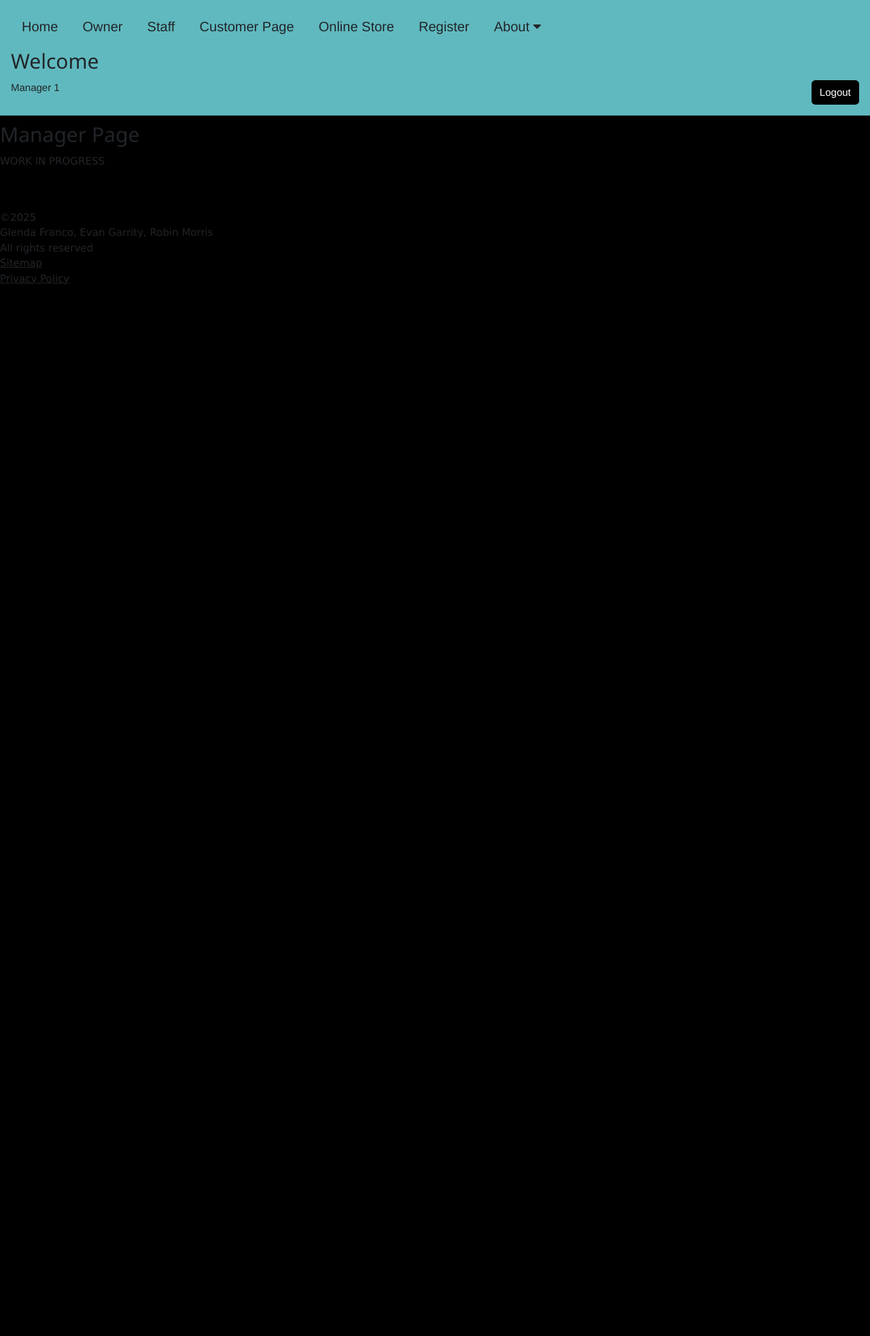
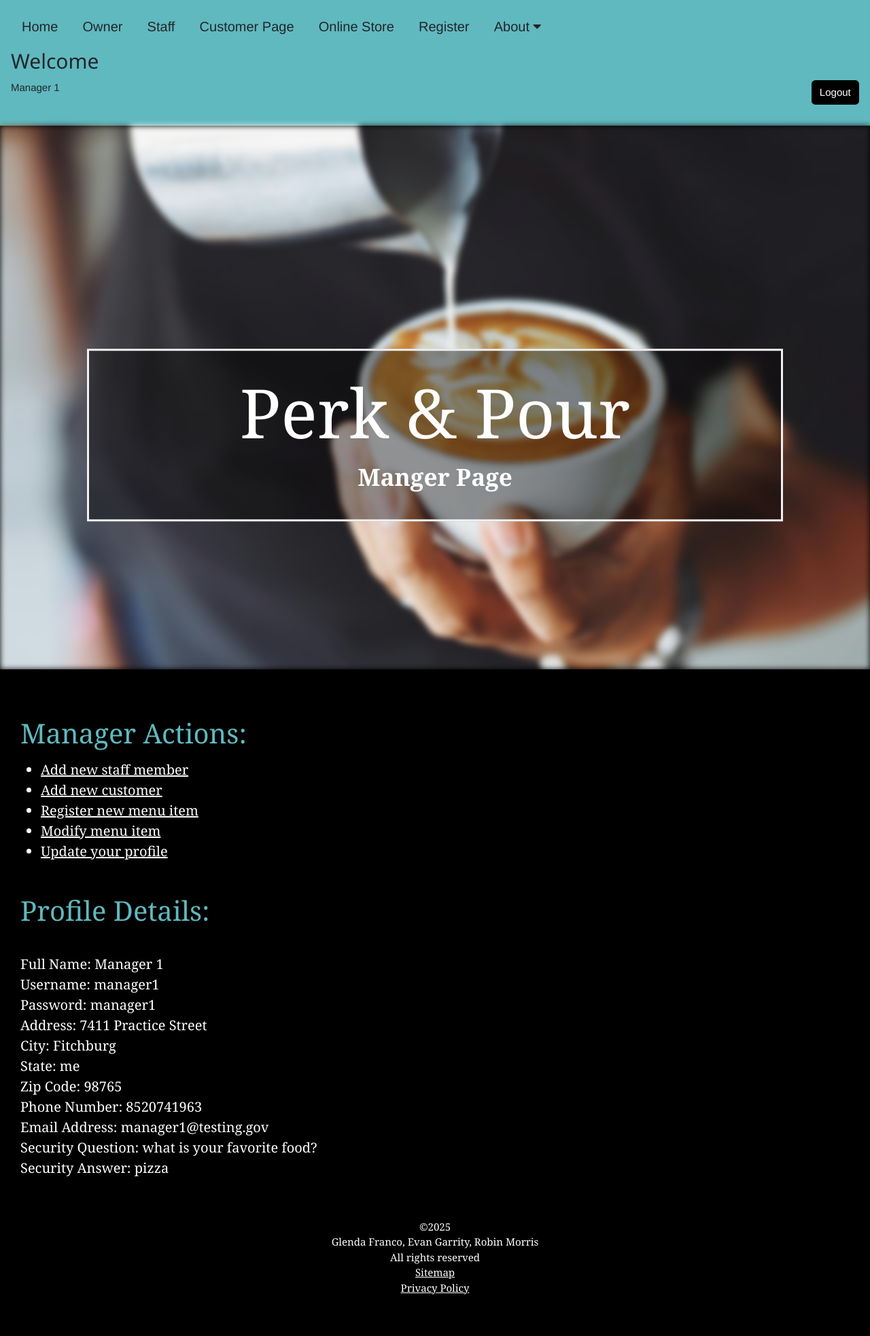
Before and after one commit to robin-e-m/coffeeShop, a PHP site: page /manager.php in a window 1280 px wide. Shown: the whole page at 68% size. Before the commit the page ends 418 px from the top, so only its background shows below. Run offline with PHP 8.4, Linux system fonts and the light colour scheme; a user stored in the database is signed in; data comes from the database, SQL or seed files in the repository.

Commit message:
updated version

```diff
--- a/manager.php
+++ b/manager.php
@@ -1,29 +1,95 @@
-<!DOCTYPE html>
+
 <?php
 require 'DBConnect.php';
 include 'header.php';
-if (!(isset($_SESSION['usertype'])) or $usertype != 1) {
+if (!(isset($_SESSION['userID']))) {
     header("Location:index.php");
     exit;
+} else {
+    $userID = $_SESSION['userID'];
+    global $username, $password, $name, $address, $city, $state, $zip,
+    $email, $phone, $question, $answer;
+    $sql = "select username, password, name, address, city, state, zip," .
+            "email, phone, question, answer from user where userID = " .
+            $userID;
+    $result = queryDB($sql);
+    if (gettype($result) == "object") {
+        if ($result->num_rows > 0) {
+            $row = $result->fetch_assoc();
+            $username = $row['username'];
+            $password = $row['password'];
+            $name = $row['name'];
+            $address = $row['address'];
+            $city = $row['city'];
+            $state = $row['state'];
+            $zip = $row['zip'];
+            $email = $row['email'];
+            $phone = $row['phone'];
+            $question = $row['question'];
+            $answer = $row['answer'];
+        }
+        echo "";
+    } else {
+        header("Location:index.php?msg=" . $result);
+        exit;
+    }
 }
 ?>
-
+<!DOCTYPE html>
 <html>
     <head>
         <meta charset="UTF-8">
 
         <title>Manager</title>
 
+    </head>
 
-    </head>
     <body>
-        <h2>Manager Page</h2>
+        <div class="home-top-section"></div>
+        <div class="home-top-text">
+            <h1 style="font-size:100px; font-family:inherit;">Perk & Pour</h1>
+            <p style="font-size:35px">Manger Page</p>
+        </div>
+        <div class="home-main-content">
+            <h3 style="font-size:40px;color:#60b9bf;font-family:inherit; text-align:left;">Manager Actions:</h3>
 
-        <p>WORK IN PROGRESS</p>
+            <p >
+            <ul style="font-size:20px; text-align:left";>
+                <li><a href="registerStaff.php">Add new staff member</a></li>
+                <li><a href="registerCustomer.php">Add new customer</a></li>
+                <li><a href="registerMenu.php">Register new menu item</a></li>
+                <li><a href="updateMenu.php">Modify menu item</a></li>
+                <li><a href="profileUpdate.php">Update your profile</a></li>
+            </ul>
+            <br>
+            <h3 style="font-size:40px;color:#60b9bf;font-family:inherit; text-align:left;">Profile Details:</h3>
 
+            <p style="font-size:20px; text-align:left;">
+                <br>
+                Full Name: <?php echo $name; ?>
+                <br>
+                Username: <?php echo $username; ?>
+                <br>
+                Password: <?php echo $password; ?>
+                <br>
+                Address: <?php echo $address; ?>
+                <br>
+                City: <?php echo $city; ?>
+                <br>
+                State: <?php echo $state; ?>
+                <br>
+                Zip Code: <?php echo $zip; ?>
+                <br>
+                Phone Number: <?php echo $phone; ?>
+                <br>
+                Email Address: <?php echo $email; ?>
+                <br>
+                Security Question: <?php echo $question; ?>
+                <br>
+                Security Answer: <?php echo $answer; ?>
+                <br>
+            </p>
 
-        <br>
-        <br>
-        <?php include 'footer.php' ?>
-    </body>
-</html>
+            <br>
+            <br>
+            <?php include 'footer.php' ?>
```
Also changed, not shown: staff.php (+84 -12 lines).
